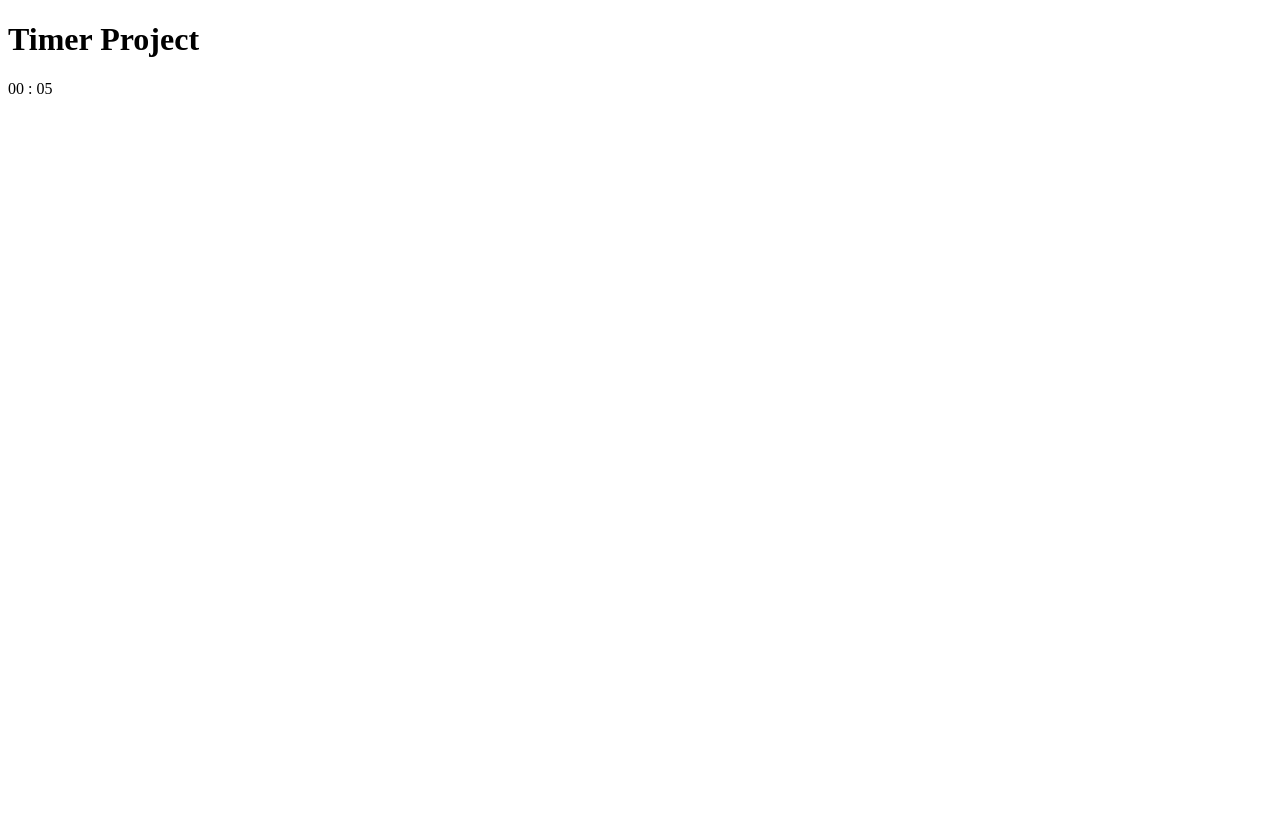
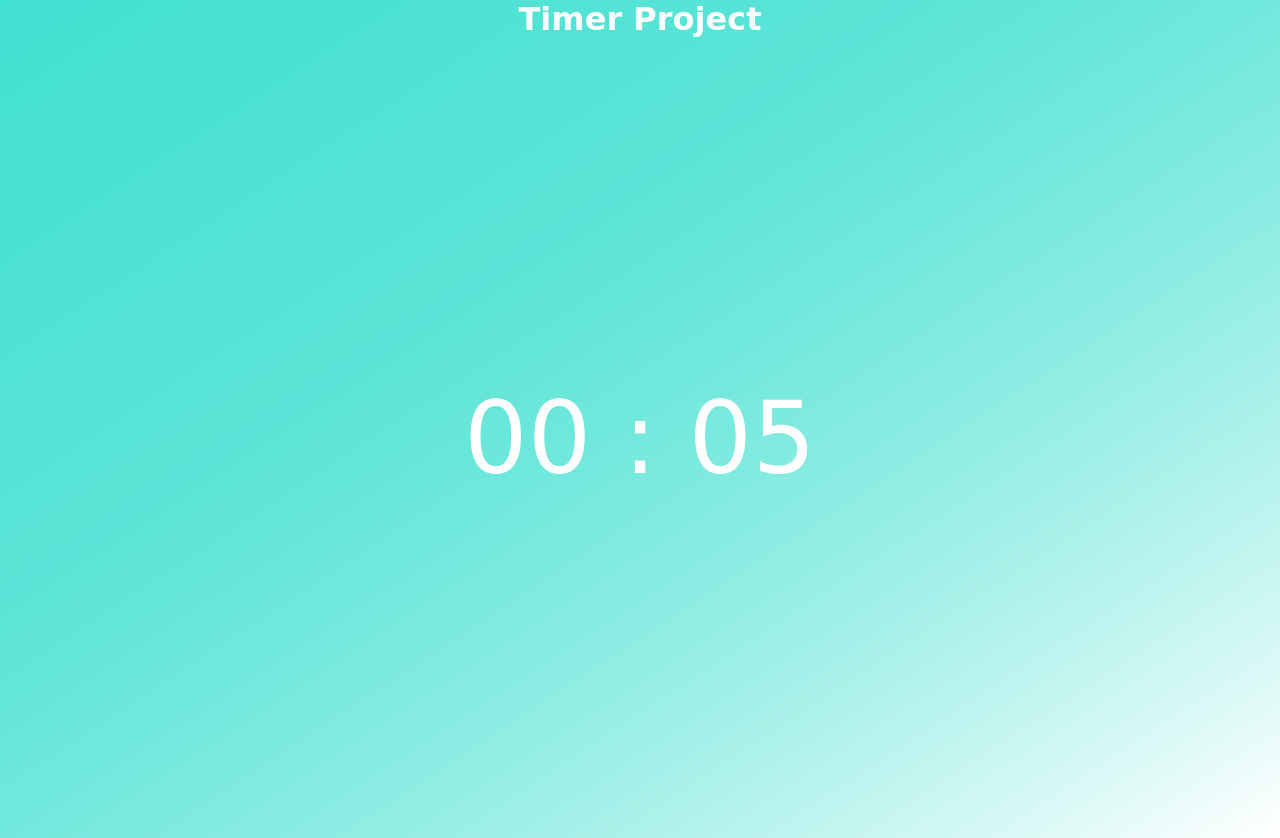
Before and after one commit to Xx-Kentaro-xX/Javascript_Projects, a plain HTML site: page timerProject/index.html in a window 1280 px wide. Before the commit the page ends 800 px from the top, so only its background shows below. Drawn offline with Linux system fonts and the light colour scheme; a web font is replaced by a local one.

Commit message:
implement finish sound

```diff
--- a/timerProject/index.html
+++ b/timerProject/index.html
@@ -9,7 +9,23 @@
   </head>
   <body>
     <h1>Timer Project</h1>
-    <section class="timeArea"></section>
+    <section class="main">
+      <div class="timerContainer">
+        <div id="timeArea">00:00</div>
+
+        <!-- ボリューム調整 -->
+        <!-- <input
+          type="range"
+          value="0.5"
+          id="volumeController"
+          min="0"
+          max="1"
+          step="0.1"
+        /> -->
+      </div>
+    </section>
+
+    <!-- Script Area -->
     <script src="timeCounter.js"></script>
   </body>
 </html>
--- a/timerProject/style.css
+++ b/timerProject/style.css
@@ -0,0 +1,38 @@
+@import url("https://fonts.googleapis.com/css2?family=Noto+Serif+JP:wght@400;700&family=ZCOOL+QingKe+HuangYou&display=swap");
+
+* {
+  padding: 0;
+  margin: 0;
+  box-sizing: border-box;
+}
+
+body {
+  background: linear-gradient(to bottom right, #40e0d0, 70%, white);
+  font-family: "Noto Serif JP", serif;
+  font-family: "ZCOOL QingKe HuangYou", cursive;
+}
+
+h1 {
+  color: white;
+  text-align: center;
+}
+
+.main {
+  display: flex;
+  align-items: center;
+  justify-content: center;
+  height: 100vh;
+  width: 100vw;
+}
+
+.timerContainer {
+  display: flex;
+  flex-direction: column;
+  align-items: center;
+  justify-content: center;
+}
+
+#timeArea {
+  color: white;
+  font-size: 100px;
+}
--- a/timerProject/timeCounter.js
+++ b/timerProject/timeCounter.js
@@ -2,11 +2,11 @@ function entireTimerFunction() {
   try {
     let min = 0;
     let sec = 0;
-    let timeArea = document.querySelector(".timeArea");
+    let timeArea = document.getElementById("timeArea");
 
     let intervalID = setInterval(timeCountFunction, 1000);
     // 第二引数ミリ秒後にカウント停止用ファンクションを呼び出して、タイマーを停止させる
-    setTimeout(stopTimer, 60000);
+    setTimeout(stopTimer, 6000);
 
     // 時間をカウントするファンクション
     function timeCountFunction() {
@@ -39,6 +39,11 @@ function entireTimerFunction() {
     // カウント停止用ファンクション
     function stopTimer() {
       clearInterval(intervalID);
+      var clickTarget = document.getElementById("timeArea");
+      // タイマー開始ボタンを入れたら以下のクリック処理をコメントアウトする(2022/2/23)
+      clickTarget.click();
+      var finishSound = new Audio("Recover.wav");
+      finishSound.play();
     }
   } catch (e) {
     console.log("Somehow error happened on entireTimerFunction!");
```
Also changed, not shown: 3 other files.
